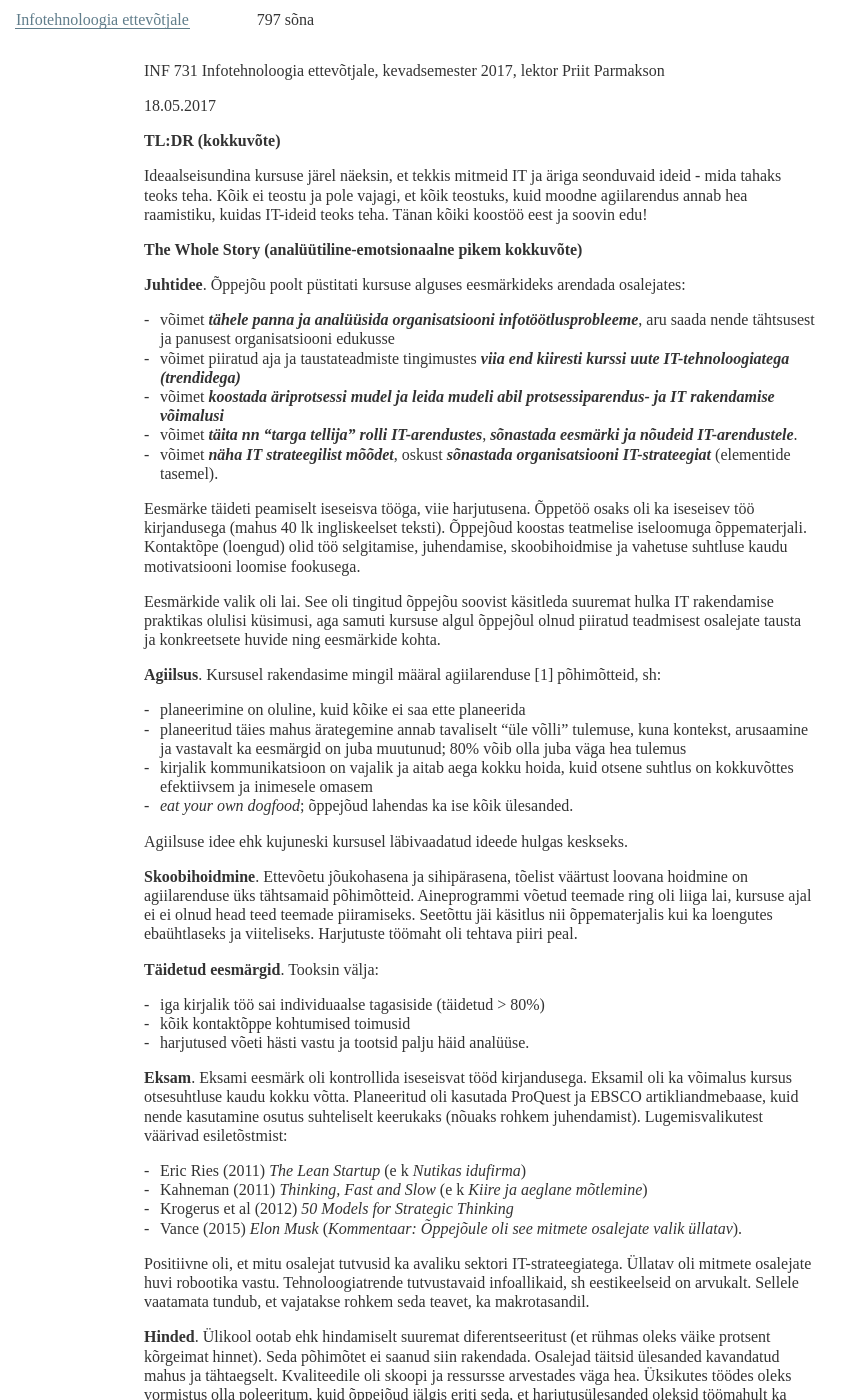
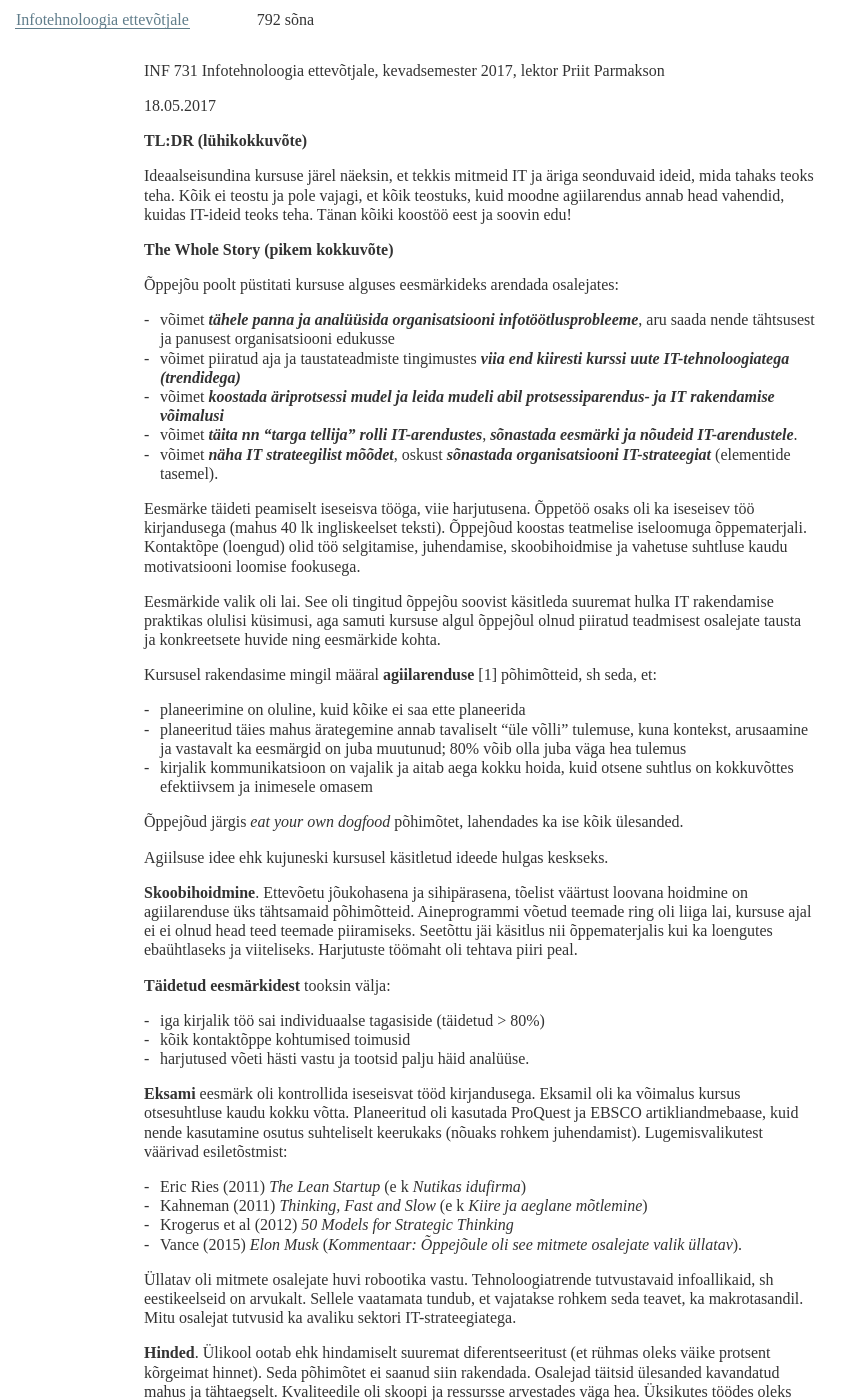
Before and after one commit to agiil/IT, a Jekyll site: the page built from Kokkuvote.md, in a window 1280 px wide and 1400 px high. Shown: the whole window, without its empty margins (0-862 px from the left). Built offline with Jekyll 4.4.1, drawn with Linux system fonts in a browser that asks for light colours.

Commit message:
Täiendused kokkuvõttesse.

```diff
--- a/Kokkuvote.md
+++ b/Kokkuvote.md
@@ -7,13 +7,13 @@ INF 731 Infotehnoloogia ettevõtjale, kevadsemester 2017, lektor Priit Parmakson
 
 18.05.2017
 
-## TL:DR (kokkuvõte)
+## TL:DR (lühikokkuvõte)
 
-Ideaalseisundina kursuse järel näeksin, et tekkis mitmeid IT ja äriga seonduvaid ideid - mida tahaks teoks teha. Kõik ei teostu ja pole vajagi, et kõik teostuks, kuid moodne agiilarendus annab hea raamistiku, kuidas IT-ideid teoks teha. Tänan kõiki koostöö eest ja soovin edu!
+Ideaalseisundina kursuse järel näeksin, et tekkis mitmeid IT ja äriga seonduvaid ideid, mida tahaks teoks teha. Kõik ei teostu ja pole vajagi, et kõik teostuks, kuid moodne agiilarendus annab head vahendid, kuidas IT-ideid teoks teha. Tänan kõiki koostöö eest ja soovin edu!
 
-## The Whole Story (analüütiline-emotsionaalne pikem kokkuvõte)
+## The Whole Story (pikem kokkuvõte)
 
-**Juhtidee**. Õppejõu poolt püstitati kursuse alguses eesmärkideks arendada osalejates:
+Õppejõu poolt püstitati kursuse alguses eesmärkideks arendada osalejates:
 - võimet ***tähele panna ja analüüsida organisatsiooni infotöötlusprobleeme***, aru saada nende tähtsusest ja panusest organisatsiooni edukusse
 - võimet piiratud aja ja taustateadmiste tingimustes ***viia end kiiresti kurssi uute IT-tehnoloogiatega (trendidega)***
 - võimet ***koostada äriprotsessi mudel ja leida mudeli abil protsessiparendus- ja IT rakendamise võimalusi***
@@ -24,31 +24,32 @@ Eesmärke täideti peamiselt iseseisva tööga, viie harjutusena. Õppetöö osa
 
 Eesmärkide valik oli lai. See oli tingitud õppejõu soovist käsitleda suuremat hulka IT rakendamise praktikas olulisi küsimusi, aga samuti kursuse algul õppejõul olnud piiratud teadmisest osalejate tausta ja konkreetsete huvide ning eesmärkide kohta.
 
-**Agiilsus**. Kursusel rakendasime mingil määral agiilarenduse [1] põhimõtteid, sh:
+Kursusel rakendasime mingil määral **agiilarenduse** [1] põhimõtteid, sh seda, et:
 
 - planeerimine on oluline, kuid kõike ei saa ette planeerida
 - planeeritud täies mahus ärategemine annab tavaliselt "üle võlli" tulemuse, kuna kontekst, arusaamine ja vastavalt ka eesmärgid on juba muutunud; 80% võib olla juba väga hea tulemus
 - kirjalik kommunikatsioon on vajalik ja aitab aega kokku hoida, kuid otsene suhtlus on kokkuvõttes efektiivsem ja inimesele omasem
-- _eat your own dogfood_; õppejõud lahendas ka ise kõik ülesanded.
 
-Agiilsuse idee ehk kujuneski kursusel läbivaadatud ideede hulgas keskseks.
+Õppejõud järgis _eat your own dogfood_ põhimõtet, lahendades ka ise kõik ülesanded.
+
+Agiilsuse idee ehk kujuneski kursusel käsitletud ideede hulgas keskseks.
 
 **Skoobihoidmine**. Ettevõetu jõukohasena ja sihipärasena, tõelist väärtust loovana hoidmine on agiilarenduse üks tähtsamaid põhimõtteid. Aineprogrammi võetud teemade ring oli liiga lai, kursuse ajal ei ei olnud head teed teemade piiramiseks. Seetõttu jäi käsitlus nii õppematerjalis kui ka loengutes ebaühtlaseks ja viiteliseks. Harjutuste töömaht oli tehtava piiri peal.
 
-**Täidetud eesmärgid**. Tooksin välja:
+**Täidetud eesmärkidest** tooksin välja:
 
 - iga kirjalik töö sai individuaalse tagasiside (täidetud > 80%)
 - kõik kontaktõppe kohtumised toimusid
 - harjutused võeti hästi vastu ja tootsid palju häid analüüse.
 
-**Eksam**. Eksami eesmärk oli kontrollida iseseisvat tööd kirjandusega. Eksamil oli ka võimalus kursus otsesuhtluse kaudu kokku võtta. Planeeritud oli kasutada ProQuest ja EBSCO artikliandmebaase, kuid nende kasutamine osutus suhteliselt keerukaks (nõuaks rohkem juhendamist). Lugemisvalikutest väärivad esiletõstmist:
+**Eksami** eesmärk oli kontrollida iseseisvat tööd kirjandusega. Eksamil oli ka võimalus kursus otsesuhtluse kaudu kokku võtta. Planeeritud oli kasutada ProQuest ja EBSCO artikliandmebaase, kuid nende kasutamine osutus suhteliselt keerukaks (nõuaks rohkem juhendamist). Lugemisvalikutest väärivad esiletõstmist:
 
 - Eric Ries (2011) _The Lean Startup_ (e k _Nutikas idufirma_)
 - Kahneman (2011) _Thinking, Fast and Slow_ (e k _Kiire ja aeglane mõtlemine_)
 - Krogerus et al (2012) _50 Models for Strategic Thinking_
 - Vance (2015) _Elon Musk_ (_Kommentaar: Õppejõule oli see mitmete osalejate valik üllatav_).
 
-Positiivne oli, et mitu osalejat tutvusid ka avaliku sektori IT-strateegiatega. Üllatav oli mitmete osalejate huvi robootika vastu. Tehnoloogiatrende tutvustavaid infoallikaid, sh eestikeelseid on arvukalt. Sellele vaatamata tundub, et vajatakse rohkem seda teavet, ka makrotasandil.
+Üllatav oli mitmete osalejate huvi robootika vastu. Tehnoloogiatrende tutvustavaid infoallikaid, sh eestikeelseid on arvukalt. Sellele vaatamata tundub, et vajatakse rohkem seda teavet, ka makrotasandil. Mitu osalejat tutvusid ka avaliku sektori IT-strateegiatega.
 
 **Hinded**. Ülikool ootab ehk hindamiselt suuremat diferentseeritust (et rühmas oleks väike protsent kõrgeimat hinnet). Seda põhimõtet ei saanud siin rakendada. Osalejad täitsid ülesanded kavandatud mahus ja tähtaegselt. Kvaliteedile oli skoopi ja ressursse arvestades väga hea. Üksikutes töödes oleks vormistus olla poleeritum, kuid õppejõud jälgis eriti seda, et harjutusülesanded oleksid töömahult ka reaalselt äratehtavad - arvestades ka osalejate teisi kursusi ja töölkäimist. Õppejõud rakendas hindamisfilosoofiat, mille kohaselt:
 
```
